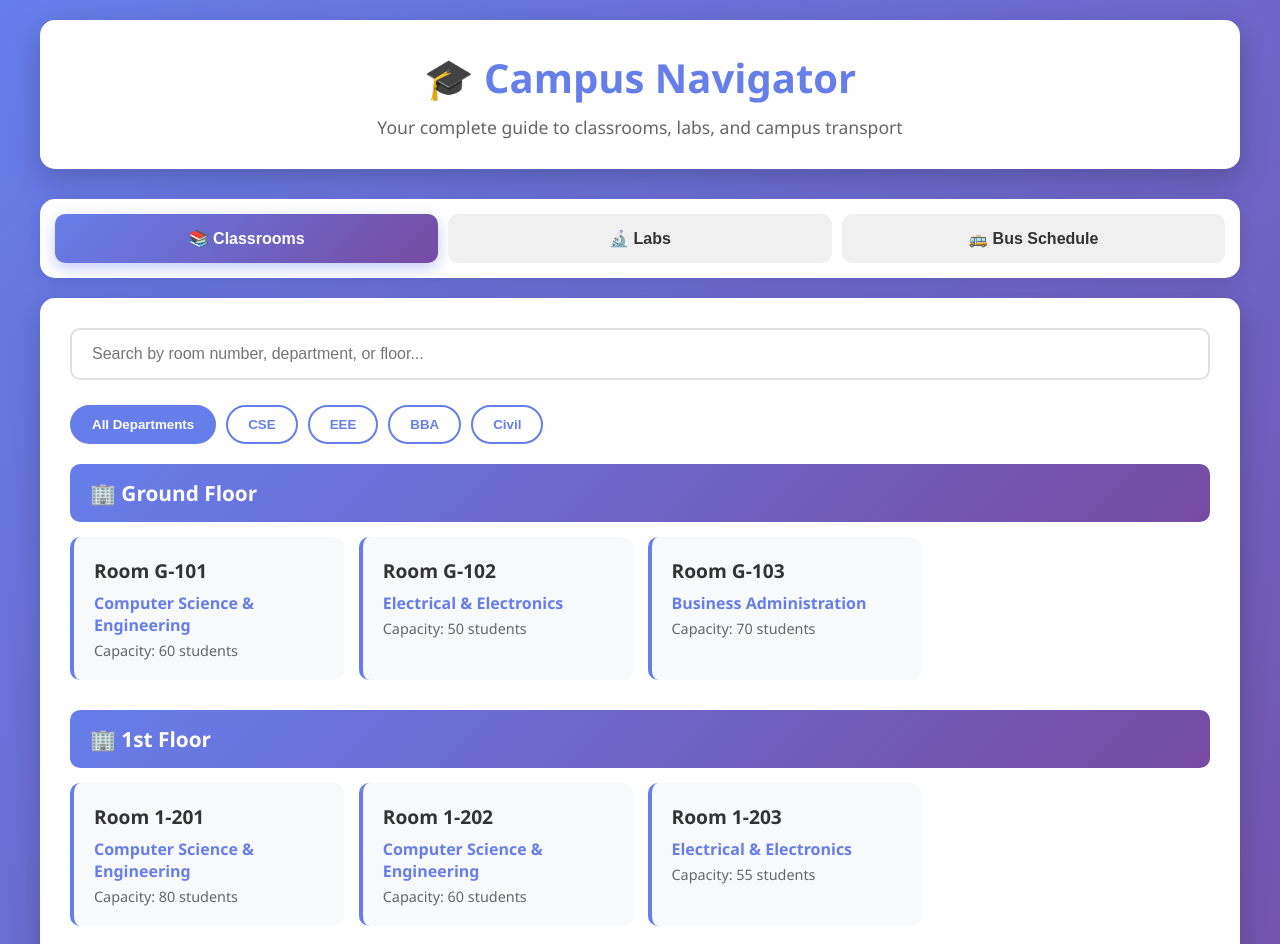
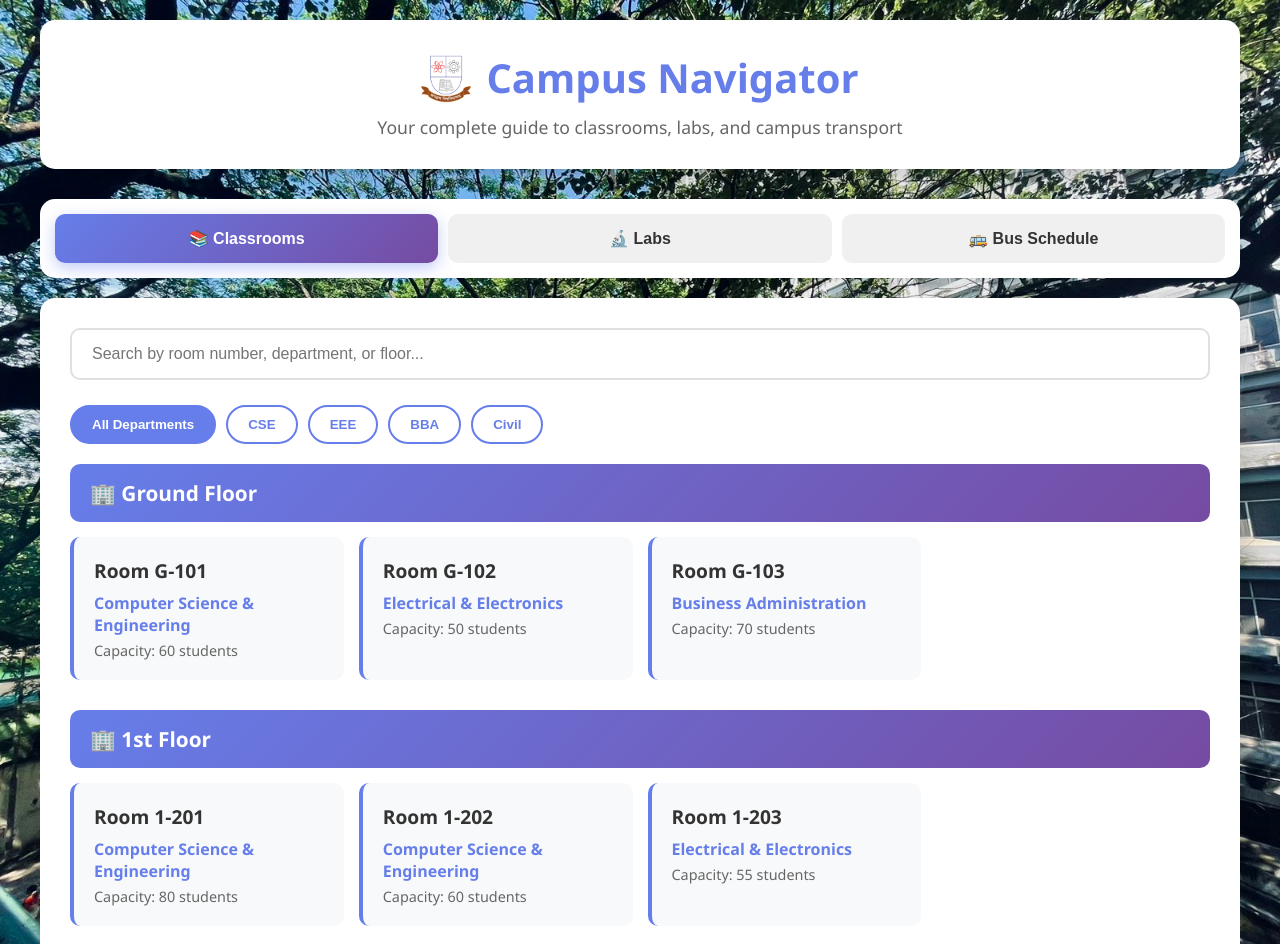
Before and after one commit to kaniz504/campus-info-system, a website: page public/index.html in a window 1280 px wide. Shown: the top 944 px of the page. Drawn offline with Linux system fonts and the light colour scheme.

Commit message:
background and logo

```diff
--- a/public/index.html
+++ b/public/index.html
@@ -9,9 +9,12 @@
 <body>
     <div class="container">
         <header>
-            <h1>🎓 Campus Navigator</h1>
-            <p class="tagline">Your complete guide to classrooms, labs, and campus transport</p>
-        </header>
+    <h1>
+        <img src="images/logo.png" alt="University Logo" class="header-logo">
+        Campus Navigator
+    </h1>
+    <p class="tagline">Your complete guide to classrooms, labs, and campus transport</p>
+</header>
 
         <div class="nav-tabs">
             <button class="tab-btn active" onclick="loadTab('classrooms.html', this)">📚 Classrooms</button>
--- a/public/styles.css
+++ b/public/styles.css
@@ -4,12 +4,42 @@
     box-sizing: border-box;
 }
 
+/* ---------------------------------------------------------------------- */
+/* *** CONSOLIDATED BODY STYLES *** */
+/* This block now handles the full background image and essential body layout. */
 body {
     font-family: 'Segoe UI', Tahoma, Geneva, Verdana, sans-serif;
-    background: linear-gradient(135deg, #667eea 0%, #764ba2 100%);
     min-height: 100vh;
     padding: 20px;
+
+    /* BACKGROUND IMAGE: Will cover the viewport. */
+    background: url(images/tree.jpeg) no-repeat center center fixed;
+    background-size: cover;
+
+    /* FALLBACK: Used only if the image fails to load. */
+    background-color: #667eea;
 }
+/* ---------------------------------------------------------------------- */
+/* logo*/
+.header-logo {
+    /* Adjust these values to match your logo size */
+    height: 50px;
+    width: auto;
+
+    /* Vertically align the image with the text */
+    vertical-align: middle;
+
+    /* Add some spacing between the logo and the text */
+    margin-right: 15px;
+}
+
+/* Optional: Center the text in the header */
+header h1 {
+    display: flex;
+    justify-content: center;
+    align-items: center;
+}
+
 
 .container {
     max-width: 1200px;
@@ -17,6 +47,7 @@ body {
 }
 
 header {
+    /* The white background here allows the content to be readable over the body image */
     background: white;
     padding: 30px;
     border-radius: 15px;
```
Also changed, not shown: public/images/banner.jpg (added), public/images/logo.png (added), public/images/tree.jpeg (added).
